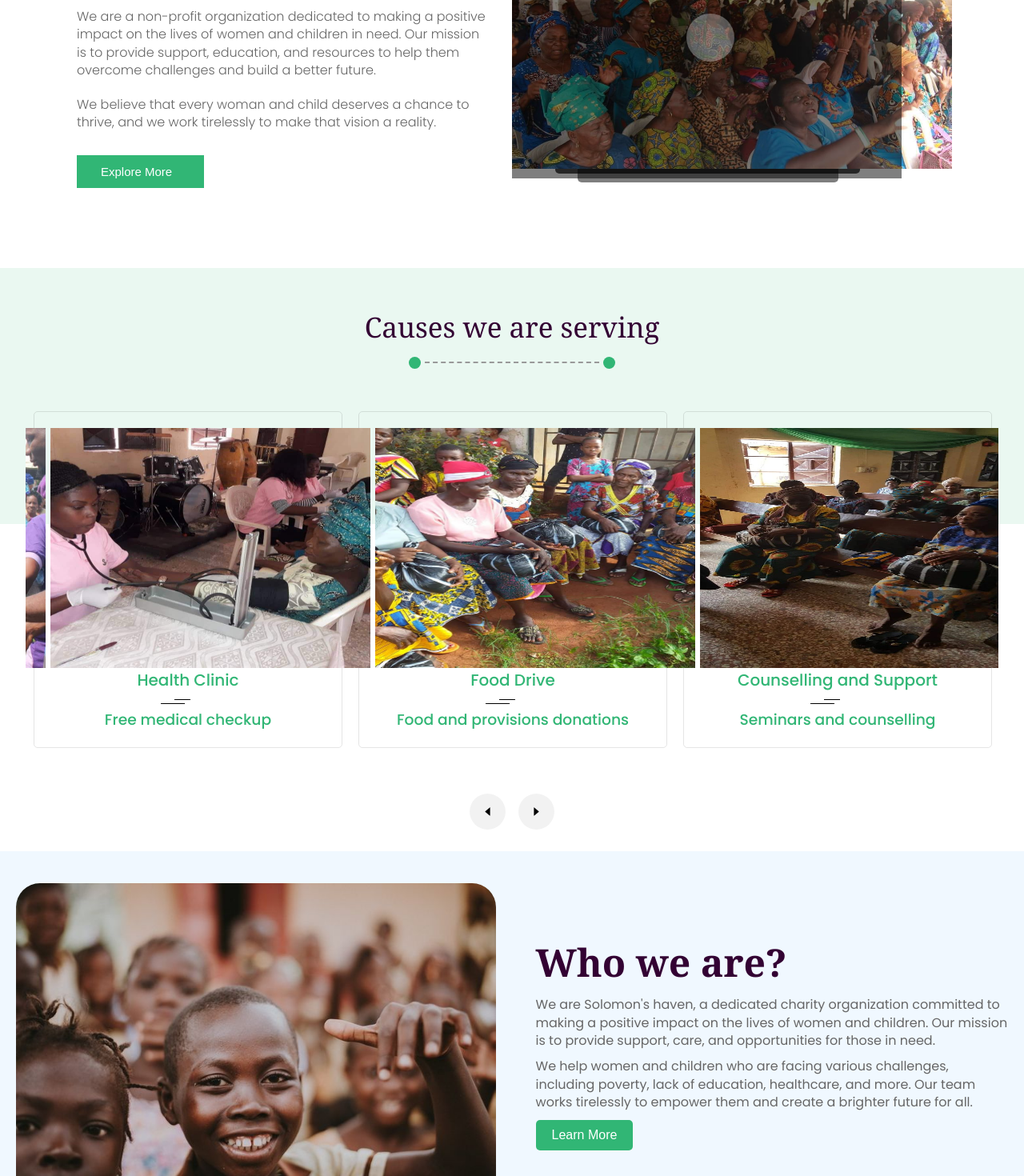
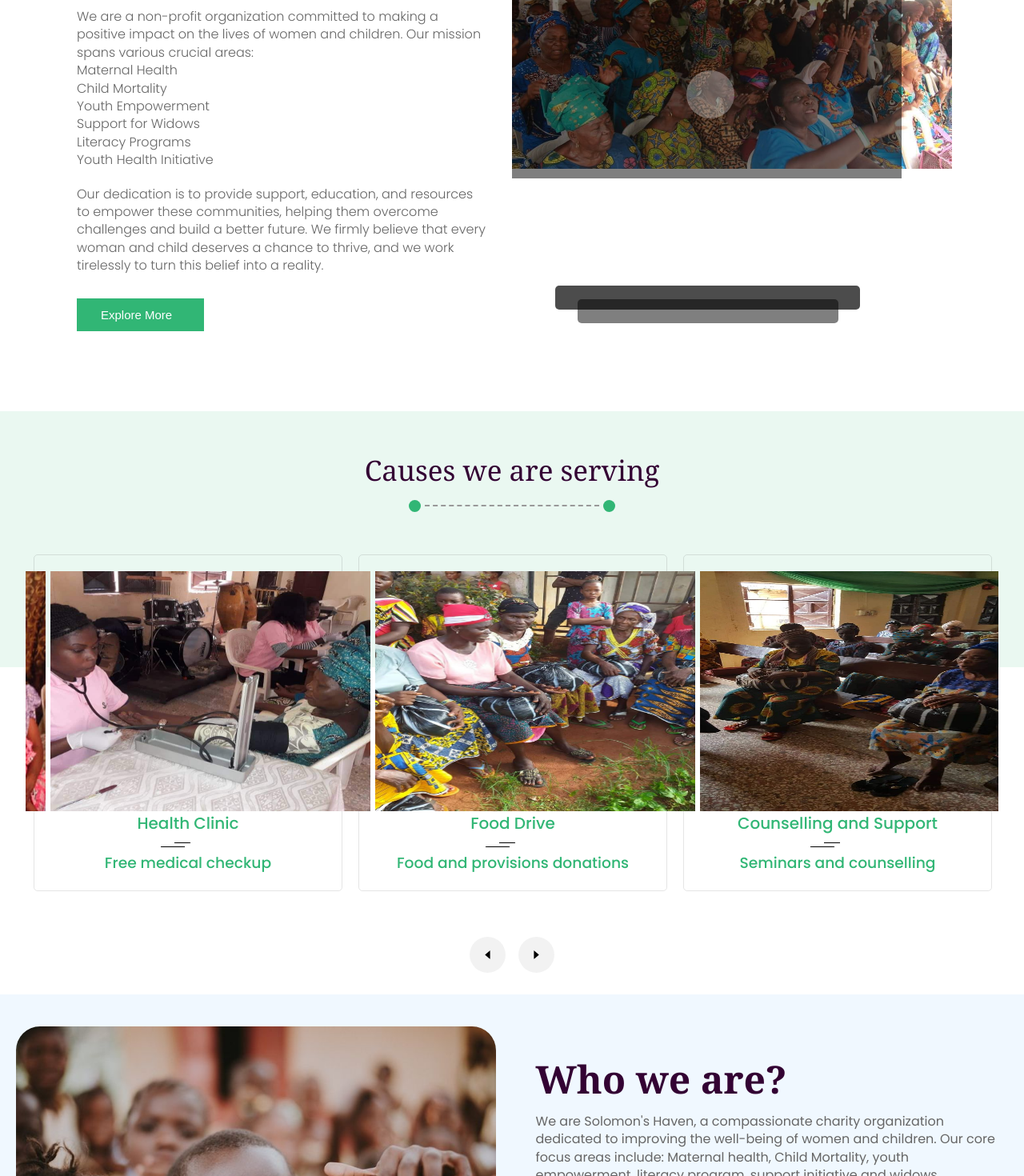
Before and after one commit to klaus139/solomons-haven, a React (Create React App) app: page / in a window 1280 px wide. Shown: the part 1580-3050 px from the top of the page at 80% size. Built offline with nearby package versions, Linux system fonts and the light colour scheme.

Commit message:
made changes to the gallery

```diff
--- a/src/components/About/AboutCard.jsx
+++ b/src/components/About/AboutCard.jsx
@@ -1,6 +1,6 @@
-import React from "react"
-import "./About.css"
-import { images } from "../../constants"
+import React from "react";
+import "./About.css";
+import { images } from "../../constants";
 
 const AboutCard = () => {
   return (
@@ -10,10 +10,16 @@ const AboutCard = () => {
           <h4>About Us</h4>
           <h1>
             Empowering<span>Women and Children</span> for a brighter future
+          </h1>
+          <p>
+            We are a non-profit organization committed to making a positive impact on the lives of women and children. Our mission spans various crucial areas:
+            <br />
+            Maternal Health <br/> Child Mortality <br /> Youth Empowerment <br /> Support for Widows <br/> Literacy Programs <br /> Youth Health Initiative
+          </p>
 
-          </h1>
-          <p>We are a non-profit organization dedicated to making a positive impact on the lives of women and children in need. Our mission is to provide support, education, and resources to help them overcome challenges and build a better future.</p>
-          <p>We believe that every woman and child deserves a chance to thrive, and we work tirelessly to make that vision a reality.</p>
+          <p>
+            Our dedication is to provide support, education, and resources to empower these communities, helping them overcome challenges and build a better future. We firmly believe that every woman and child deserves a chance to thrive, and we work tirelessly to turn this belief into a reality.
+          </p>
           <button className='secondary-btn'>
             Explore More <i className='fas fa-long-arrow-alt-right'></i>
           </button>
@@ -22,14 +28,13 @@ const AboutCard = () => {
           <img src={images.aboutimg} alt='' className="about-image" />
           <div className='control-btn'>
             <button className='prev'>
-
+              {/* Add functionality for previous button if needed */}
             </button>
-
           </div>
         </div>
       </div>
     </>
-  )
-}
+  );
+};
 
-export default AboutCard
+export default AboutCard;
--- a/src/components/Gallery/Gallery.css
+++ b/src/components/Gallery/Gallery.css
@@ -1,12 +1,16 @@
 .gallery {
     margin-bottom: 50px;
-
   }
   .gallery img {
     transition: 0.5s;
     width: 100%;
     height: 100%;
   }
+  .galagrid{
+    display:flex;
+    flex-direction: wrap;
+  }
+
   .gallery .items {
     padding: 15px;
     border: 1px solid rgba(0, 0, 0, 0.1);
@@ -107,7 +111,7 @@
     font-weight: bold;
   }
   @media screen and (max-width: 768px) {
-    .gallery .container {
+    .gallery .gcontainer {
       max-width: 100%;
     }
     .gallery .img {
@@ -135,4 +139,10 @@
       right: 6.5%;
       font-weight: bold;
     }
+    @media screen and (max-width: 508px){
+      .gallery .gcontainer{
+        display:flex;
+        flex-direction: column;
+      }
+    }
   }
--- a/src/components/Gallery/Gallery.js
+++ b/src/components/Gallery/Gallery.js
@@ -10,7 +10,7 @@ const Gallery = () => {
       <HeadTitle />
 
       <section className='gallery top'>
-        <div className='container grid'>
+        <div className='gcontainer grid'>
           {GalleryData.map((value) => {
             return <Cards imgaes={value.img} title={value.title} />
           })}
--- a/src/components/joinus/Joinus.jsx
+++ b/src/components/joinus/Joinus.jsx
@@ -10,7 +10,7 @@ const Joinus = () => {
             <div className='j-text'>
                 <h1>Join With Us</h1>
                 <p>Help us to spread love to the people who needs it the most. Ensuring that they feel the warmt of love, support and charity that we share</p>
-                <Link>
+                <Link to='/contact'>
                 <button className='j-btn'>Join Now</button>
                 </Link>
 
--- a/src/components/popular/PopData.js
+++ b/src/components/popular/PopData.js
@@ -36,10 +36,10 @@ const PopularData = [
     },
     {
       id: 6,
-      image: "images/newpop1.webp",
+      image: "images/empowerment.webp",
       country: "Mexico",
-      name: "Sensitization",
-      price: "Spreading the Gospel through charity",
+      name: "Youth Empowerment",
+      price: "Supporting the youth by skill learning",
     },
     {
       id: 7,
@@ -50,10 +50,10 @@ const PopularData = [
     },
     {
       id: 8,
-      image: "images/pop9.jpeg",
+      image: "images/widows.jpeg",
       country: "Thailand",
-      name: "Spreading love",
-      price: "Changing lives one mission at a time",
+      name: "Widows Support",
+      price: "Helping widows with the right support system",
     },
   ]
 
--- a/src/components/whoweare/Whoweare.jsx
+++ b/src/components/whoweare/Whoweare.jsx
@@ -11,8 +11,8 @@ const Whoweare = () => {
         </div>
         <div className='text-box'>
           <h1>Who we are?</h1>
-          <p>We are Solomon's haven, a dedicated charity organization committed to making a positive impact on the lives of women and children. Our mission is to provide support, care, and opportunities for those in need.</p>
-          <p>We help women and children who are facing various challenges, including poverty, lack of education, healthcare, and more. Our team works tirelessly to empower them and create a brighter future for all.</p>
+          <p>We are Solomon's Haven, a compassionate charity organization dedicated to improving the well-being of women and children. Our core focus areas include: Maternal health, Child Mortality, youth empowerment, literacy program, support initiative and widows empowerment</p>
+                    <p>We actively address challenges such as poverty, lack of education, and healthcare. Our dedicated team works tirelessly to provide support, care, and opportunities, aiming to empower women and children for a brighter and healthier future.</p>
           <Link to='/about'>
             <button className='www-btn'>Learn More</button>
           </Link>
```
Also changed, not shown: public/images/empowerment.webp (added), public/images/widows.jpeg (added).
